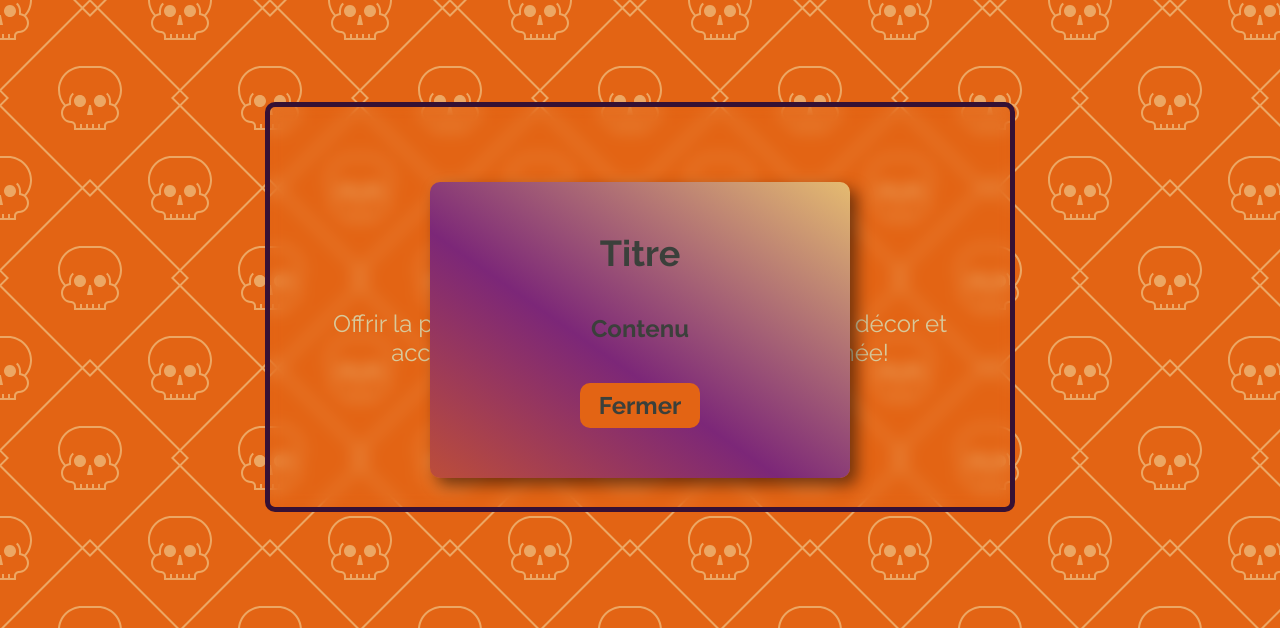
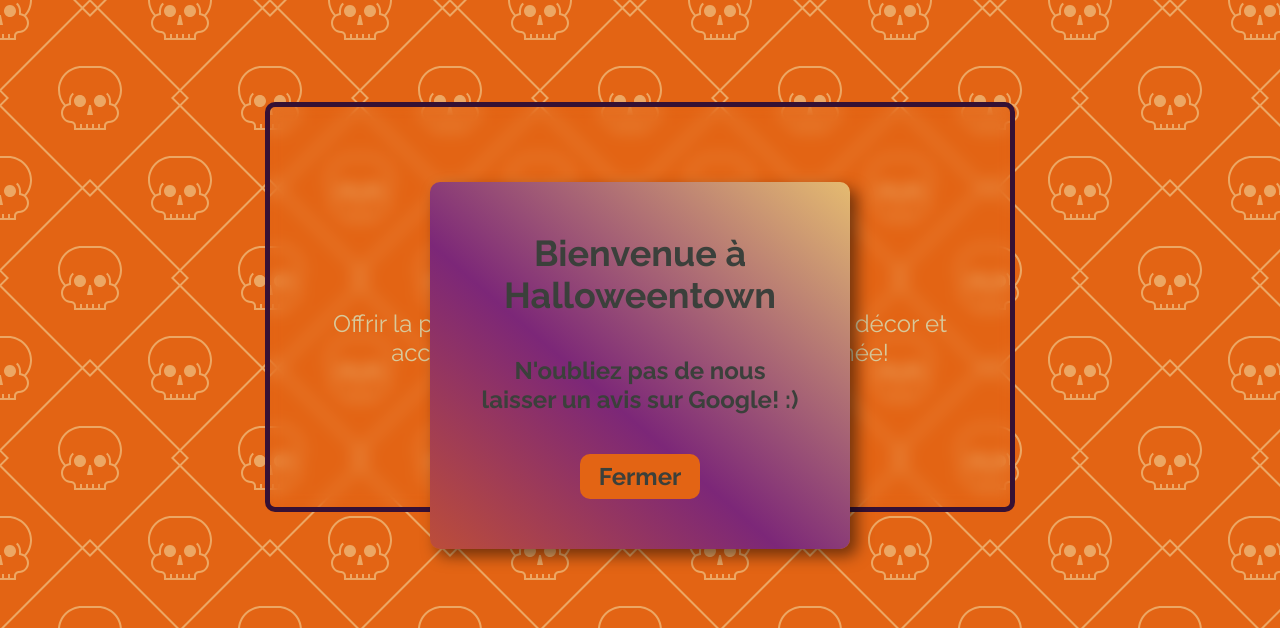
Before and after one commit to Maisonneuve-LacasseGermainMaxime/remise-roxanne7777, a plain HTML site: page apropos.html in a window 1280 px wide. Shown: the part 172-800 px from the top of the page. Drawn offline with Linux system fonts and the light colour scheme.

Commit message:
contenu modale

```diff
--- a/apropos.html
+++ b/apropos.html
@@ -53,8 +53,8 @@
 
             <div class="modale-conteneur invisible">
                 <div class="modale">
-                    <h2 class="modale-header">Titre</h2>
-                    <p>Contenu</p>
+                    <h2>Bienvenue à Halloweentown</h2>
+                    <p>N'oubliez pas de nous laisser un avis sur Google! :)</p>
                     <div class="fermer-modale">Fermer</div>
                 </div>
             </div>
--- a/assets/css/components/modale.css
+++ b/assets/css/components/modale.css
@@ -11,6 +11,7 @@
     flex-direction: column;
     justify-content: center;
     align-items: center;
+    text-align: center;
     gap: 40px;
     width: 25%;
     height: 40%;
```
